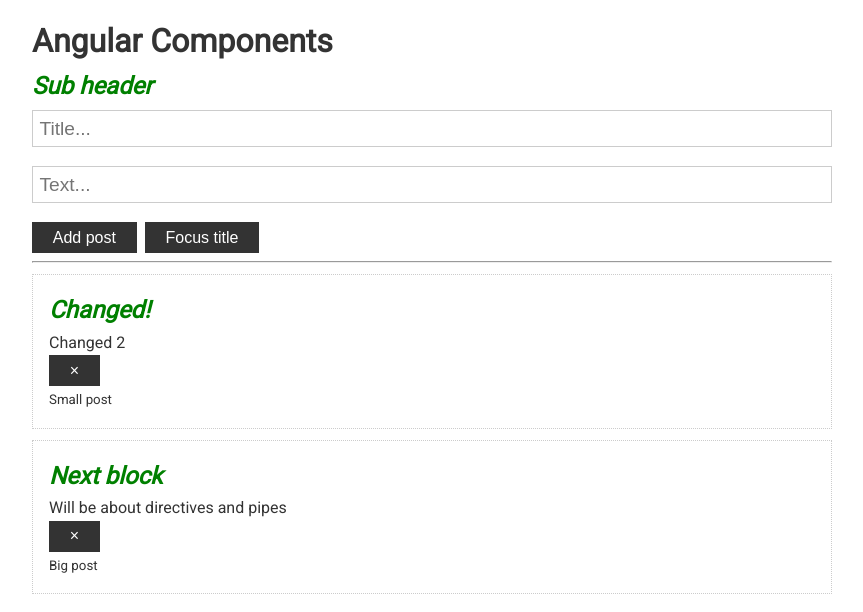
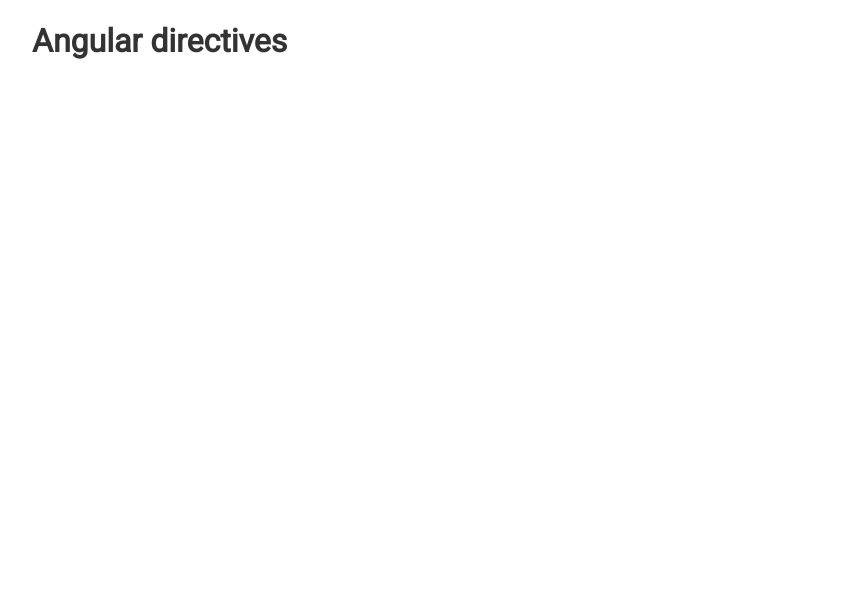
Before and after one commit to Aigelov/angular-basics-by-vladilen, an Angular app: page / in a window 1280 px wide. Shown: the top 612 px of the page, without its empty margins (208-1071 px from the left). Built offline with nearby package versions, Linux system fonts and the light colour scheme.

Commit message:
Clear project

```diff
--- a/src/app/app.component.html
+++ b/src/app/app.component.html
@@ -1,24 +1,3 @@
 <div class="container">
-  <h1>Angular Components</h1>
-
-  <h2>Sub header</h2>
-
-  <app-post-form
-    (postChange)="updatePosts($event)"
-  ></app-post-form>
-
-  <hr />
-
-  <app-post
-    *ngFor="let postItem of posts"
-    [post]="postItem"
-    (removePostByID)="removePost($event)">
-    <div #info>
-      <small
-        *ngIf="postItem.text.length > 10; else short">Big post</small>
-      <ng-template #short>
-        <small>Small post</small>
-      </ng-template>
-    </div>
-  </app-post>
+  <h1>Angular directives</h1>
 </div>
--- a/src/app/app.component.ts
+++ b/src/app/app.component.ts
@@ -1,39 +1,9 @@
-import {Component, OnInit} from '@angular/core';
-
-export interface Post {
-  id?: number;
-  title: string;
-  text: string;
-}
+import {Component} from '@angular/core';
 
 @Component({
   selector: 'app-root',
   templateUrl: './app.component.html',
   styleUrls: ['./app.component.scss']
 })
-export class AppComponent implements OnInit {
-  posts: Post[] = [
-    {id: 1, title: 'I want to learn Angular', text: `I'm still learning components`},
-    {id: 2, title: 'Next block', text: `Will be about directives and pipes`},
-  ];
-
-  ngOnInit(): void {
-    setTimeout(() => {
-      console.clear();
-      console.log('Timeout');
-      this.posts[0] = {
-        title: 'Changed!',
-        text: 'Changed 2',
-        id: 33
-      };
-    }, 2000);
-  }
-
-  updatePosts(post: Post) {
-    this.posts.unshift(post);
-  }
-
-  removePost(id: number) {
-    this.posts = this.posts.filter(post => post.id !== id);
-  }
+export class AppComponent {
 }
--- a/src/app/app.module.ts
+++ b/src/app/app.module.ts
@@ -3,14 +3,10 @@
 import {FormsModule} from '@angular/forms';
 
 import { AppComponent } from './app.component';
-import { PostFormComponent } from './post-form/post-form.component';
-import { PostComponent } from './post/post.component';
 
 @NgModule({
   declarations: [
-    AppComponent,
-    PostFormComponent,
-    PostComponent
+    AppComponent
   ],
   imports: [
     BrowserModule,
--- a/src/app/post-form/post-form.component.html
+++ /dev/null
@@ -1,19 +0,0 @@
-<div>
-  <input
-    class="form-control"
-    placeholder="Title..."
-    [(ngModel)]="title"
-    #titleInput
-  >
-  <input
-    class="form-control"
-    placeholder="Text..."
-    [(ngModel)]="text"
-  >
-  <button
-    class="btn"
-    (click)="addPost()">Add post</button>
-  <button
-    class="btn"
-    (click)="focusTitle()">Focus title</button>
-</div>
--- a/src/app/post-form/post-form.component.ts
+++ /dev/null
@@ -1,38 +0,0 @@
-import {Component, ElementRef, EventEmitter, OnInit, Output, ViewChild} from '@angular/core';
-import {Post} from '../app.component';
-
-@Component({
-  selector: 'app-post-form',
-  templateUrl: './post-form.component.html',
-  styleUrls: ['./post-form.component.scss']
-})
-export class PostFormComponent implements OnInit {
-
-  @Output() postChange: EventEmitter<Post> = new EventEmitter<Post>();
-
-  @ViewChild('titleInput', {static: false}) inputRef: ElementRef;
-
-  title = '';
-  text = '';
-
-  constructor() {}
-
-  ngOnInit() {
-  }
-
-  addPost() {
-    if (this.title.trim() && this.text.trim()) {
-      const post: Post = {
-        title: this.title,
-        text: this.text
-      };
-      this.postChange.emit(post);
-      this.title = '';
-      this.text = '';
-    }
-  }
-
-  focusTitle() {
-    this.inputRef.nativeElement.focus();
-  }
-}
--- a/src/app/post/post.component.html
+++ /dev/null
@@ -1,6 +0,0 @@
-<div class="card">
-  <h2>{{post.title}}</h2>
-  <p>{{post.text}}</p>
-  <button class="btn" (click)="removePost()">&times;</button>
-  <ng-content></ng-content>
-</div>
--- a/src/app/post/post.component.scss
+++ /dev/null
@@ -1,5 +0,0 @@
-h2 {
-  color: green;
-  font-style: italic;
-  font-weight: bold;
-}
--- a/src/app/post/post.component.ts
+++ /dev/null
@@ -1,69 +0,0 @@
-import {
-  AfterContentChecked,
-  AfterContentInit, AfterViewChecked, AfterViewInit, ChangeDetectionStrategy, Component, ContentChild, DoCheck,
-  ElementRef, EventEmitter, Input,
-  OnChanges,
-  OnDestroy,
-  OnInit, Output,
-  SimpleChanges, ViewEncapsulation
-} from '@angular/core';
-import {Post} from '../app.component';
-
-@Component({
-  selector: 'app-post',
-  templateUrl: './post.component.html',
-  styleUrls: ['./post.component.scss'],
-  changeDetection: ChangeDetectionStrategy.OnPush,
-  encapsulation: ViewEncapsulation.None
-})
-export class PostComponent implements
-  OnInit,
-  OnChanges,
-  DoCheck,
-  AfterContentInit,
-  AfterContentChecked,
-  AfterViewInit,
-  AfterViewChecked,
-  OnDestroy {
-
-  @Input() post: Post;
-  @Output() removePostByID = new EventEmitter<number>();
-
-  @ContentChild('info', {static: true}) infoRef: ElementRef;
-
-  removePost() {
-    this.removePostByID.emit(this.post.id);
-  }
-
-  ngOnChanges(changes: SimpleChanges): void {
-    console.log('ngOnChanges');
-  }
-
-  ngOnInit() {
-    console.log('ngOnInit');
-  }
-
-  ngDoCheck(): void {
-    console.log('ngDoCheck');
-  }
-
-  ngAfterContentInit(): void {
-    console.log('ngAfterContentInit');
-  }
-
-  ngAfterContentChecked(): void {
-    console.log('ngAfterContentChecked');
-  }
-
-  ngAfterViewInit(): void {
-    console.log('ngAfterViewInit');
-  }
-
-  ngAfterViewChecked(): void {
-    console.log('ngAfterViewChecked');
-  }
-
-  ngOnDestroy(): void {
-    console.log('ngOnDestroy');
-  }
-}
```
Also changed, not shown: src/app/post-form/post-form.component.scss (deleted).
